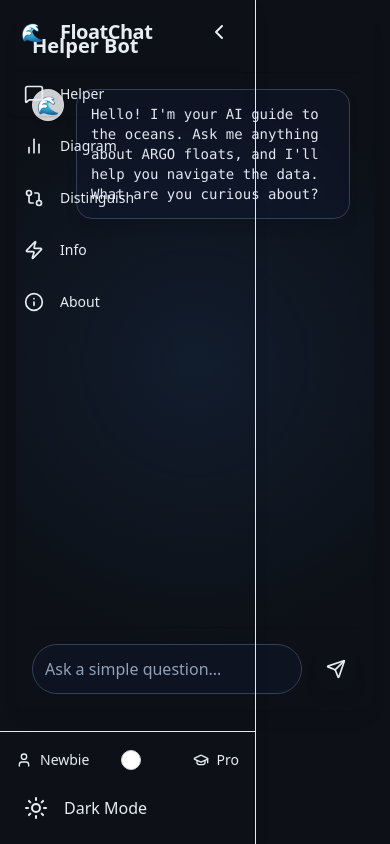
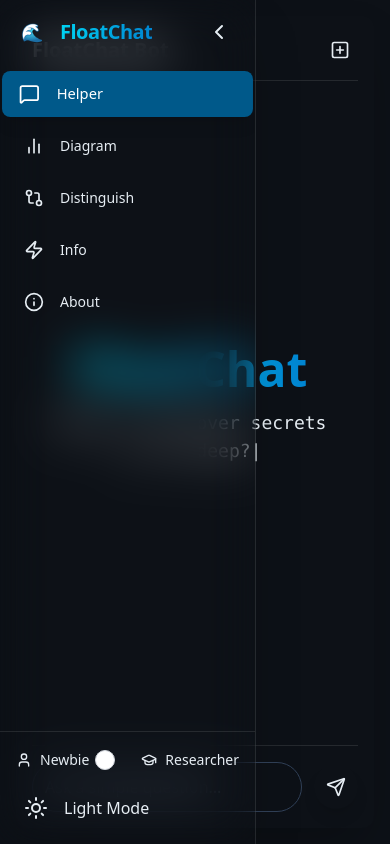
Before and after one commit to vj4614/sih_db, a Next.js app: page / in a window 390 px wide. Built offline with nearby package versions, Linux system fonts and the light colour scheme.

Commit message:
chatbot changes.

```diff
--- a/src/app/components/chat/NewbieGreeting.tsx
+++ b/src/app/components/chat/NewbieGreeting.tsx
@@ -3,54 +3,55 @@
 import React, { useState, useEffect } from 'react';
 
 export default function NewbieGreeting() {
-    const greetingLines = [
+    const poeticLines = [
         "Welcome, Ocean Explorer!",
         "Ready to discover secrets of the deep?",
         "Ask me anything to begin our journey."
     ];
-    const typeSpeed = 60;
-    const eraseSpeed = 40;
-    const pauseTime = 2000;
+    const eraseSpeed = 30;
+    const typeSpeed = 50;
+    const pauseTime = 1500;
     const [typedMessage, setTypedMessage] = useState("");
-    const [lineIndex, setLineIndex] = useState(0);
-    const [isErasing, setIsErasing] = useState(false);
+    const [erasing, setErasing] = useState(false);
+    const [messageIndex, setMessageIndex] = useState(0);
 
     useEffect(() => {
-        const handleTyping = () => {
-            const currentLine = greetingLines[lineIndex];
-            if (isErasing) {
-                if (typedMessage.length > 0) {
-                    setTypedMessage(currentLine.substring(0, typedMessage.length - 1));
-                } else {
-                    setIsErasing(false);
-                    setLineIndex((prevIndex) => (prevIndex + 1) % greetingLines.length);
-                }
+        let timer;
+        const currentLine = poeticLines[messageIndex];
+
+        if (!erasing) {
+            if (typedMessage.length < currentLine.length) {
+                timer = setTimeout(() => {
+                    setTypedMessage(currentLine.slice(0, typedMessage.length + 1));
+                }, typeSpeed);
             } else {
-                if (typedMessage.length < currentLine.length) {
-                    setTypedMessage(currentLine.substring(0, typedMessage.length + 1));
-                } else {
-                    // Pause before erasing
-                    setTimeout(() => setIsErasing(true), pauseTime);
-                }
+                timer = setTimeout(() => setErasing(true), pauseTime);
             }
-        };
-
-        const typingSpeed = isErasing ? eraseSpeed : typeSpeed;
-        const timer = setTimeout(handleTyping, typingSpeed);
+        } else {
+            if (typedMessage.length > 0) {
+                timer = setTimeout(() => {
+                    setTypedMessage(typedMessage.slice(0, -1));
+                }, eraseSpeed);
+            } else {
+                setErasing(false);
+                setMessageIndex((prev) => (prev + 1) % poeticLines.length);
+            }
+        }
 
         return () => clearTimeout(timer);
-    }, [typedMessage, isErasing, lineIndex, greetingLines, pauseTime, eraseSpeed, typeSpeed]);
+    }, [typedMessage, erasing, messageIndex]);
 
     return (
         <div className="flex-1 flex flex-col items-center justify-center text-center p-4 animate-fade-in h-full">
             <h1 className="text-5xl md:text-6xl font-bold">
-                <span className="bg-clip-text text-transparent bg-gradient-to-r from-blue-400 to-cyan-500">
-                    FloatChat Helper
+                {/* FIXED: Adjusted gradient for better visibility */}
+                <span className="bg-clip-text text-transparent bg-gradient-to-r from-cyan-400 to-sky-600">
+                    FloatChat
                 </span>
             </h1>
-            <p className="mt-4 text-lg font-mono bg-clip-text text-transparent bg-gradient-to-r from-sky-500 to-teal-400 max-w-md h-6">
+            <p className="mt-4 text-lg font-mono text-muted-foreground max-w-md h-6">
                 {typedMessage}
-                <span className="blinking-cursor text-cyan-400">|</span>
+                <span className="blinking-cursor">|</span>
             </p>
         </div>
     );
--- a/src/app/components/tabs/newbie/NewbieHelper.tsx
+++ b/src/app/components/tabs/newbie/NewbieHelper.tsx
@@ -1,88 +1,104 @@
 "use client";
 
-import React, { useEffect } from 'react';
-import { Send, User } from 'lucide-react';
+import React, { useState, useRef, useEffect, FC } from 'react';
+import { Send, User, SquarePlus } from 'lucide-react';
+import NewbieGreeting from '../../chat/NewbieGreeting';
 
-export default function NewbieHelper({ messages, setMessages, theme }) {
+const NavIcon: FC = () => (
+    <div className="bg-primary text-primary-foreground rounded-full w-8 h-8 flex items-center justify-center text-lg font-bold shadow-md">
+      🌊
+    </div>
+);
+
+export default function NewbieHelper({ messages, setMessages, theme, handleNewChat }) {
+    const [inputMessage, setInputMessage] = useState("");
+    const messagesEndRef = useRef(null);
+
     useEffect(() => {
+        messagesEndRef.current?.scrollIntoView({ behavior: "smooth" });
+    }, [messages]);
+
+    const handleSendMessage = () => {
+        if (!inputMessage.trim()) return;
+        const userInput = inputMessage.trim();
+
         if (messages.length === 0) {
             setMessages([
-                { id: 1, who: "ai", text: "Hello! I'm your AI guide to the oceans. Ask me anything about ARGO floats, and I'll help you navigate the data. What are you curious about?" },
+                { id: Date.now(), who: 'ai', text: "Hello! I'm your AI guide to the oceans. Ask me anything about ARGO floats, and I'll help you navigate the data. What are you curious about?" },
+                { id: Date.now() + 1, who: 'user', text: userInput }
             ]);
+        } else {
+             setMessages((prev) => [...prev, { id: Date.now(), who: 'user', text: userInput }]);
         }
-    }, [setMessages, messages.length]);
 
-    const handleSendMessage = (text) => {
-        if (!text) return;
-        const userInput = text.trim();
-        setMessages((prev) => [...prev, { id: Date.now(), who: 'user', text: userInput }]);
+        setInputMessage("");
 
         setTimeout(() => {
-            setMessages((prev) => [...prev, { id: Date.now() + 1, who: 'ai', text: `This is a friendly, mocked response for: "${userInput}". In a real scenario, I would provide a helpful explanation!` }]);
+            setMessages((prev) => [...prev, { id: Date.now() + 2, who: 'ai', text: `This is a friendly, mocked response for: "${userInput}". In a real scenario, I would provide a helpful explanation!` }]);
         }, 800);
     };
 
     const handleKeyDown = (e) => {
         if (e.key === 'Enter' && !e.shiftKey) {
             e.preventDefault();
-            const target = e.target as HTMLInputElement;
-            handleSendMessage(target.value);
-            target.value = '';
+            handleSendMessage();
         }
     };
 
     return (
-        <section className="h-[calc(100vh-150px)] animate-fade-in">
-            <div className="bg-card rounded-xl shadow-lg h-full flex flex-col chat-aurora-container">
-                <div className="chat-content-wrapper p-4 sm:p-6">
-                    <h2 className="text-xl font-bold mb-4 border-b pb-3 text-foreground/80 dark:text-foreground/80 border-black/10 dark:border-white/10">
-                        Helper Bot
-                    </h2>
+        <section className="h-full animate-fade-in">
+            <div className="bg-card/80 backdrop-blur-lg rounded-xl shadow-2xl shadow-primary/20 h-full flex flex-col">
+                <div className="p-4 sm:p-6 flex flex-col h-full">
+                    <div className="flex items-center justify-between text-xl font-bold mb-4 border-b pb-3 text-foreground/80 dark:text-foreground/80 border-white/10 dark:border-gray-700/50">
+                        <h2>FloatChat Bot</h2>
+                        <button onClick={handleNewChat} className="p-2 rounded-lg hover:bg-muted/50 transition-colors" title="New Chat">
+                            <SquarePlus size={20} />
+                        </button>
+                    </div>
                     <div className="flex-1 space-y-6 overflow-y-auto pr-2 mb-4">
-                        {messages.map((m) => (
+                        {messages.length === 0 ? (
+                            <NewbieGreeting />
+                        ) : (
+                            messages.map((m) => (
                                 <div key={m.id} className={`flex items-start gap-3 ${m.who === 'user' ? 'justify-end' : 'justify-start'}`}>
                                     {m.who === 'ai' && (
-                                    <div className="flex-shrink-0 w-8 h-8 rounded-full bg-white/80 dark:bg-slate-800/80 backdrop-blur-sm border border-white/20 dark:border-slate-700 flex items-center justify-center shadow-md">
-                                        <div className="text-lg">🌊</div>
+                                        <div className="flex-shrink-0">
+                                            <NavIcon />
                                         </div>
                                     )}
-                                <div className={`max-w-xs lg:max-w-xl p-3.5 rounded-2xl border shadow-lg backdrop-blur-xl text-sm
+                                    <div className={`max-w-xs lg:max-w-xl p-3.5 rounded-2xl shadow-lg text-sm
                                         ${m.who === 'user'
-                                        ? theme === 'light'
-                                            ? 'bg-blue-500/10 border-blue-500/20 text-blue-900'
-                                            // This is the restored dark mode style for the user message
-                                            : 'bg-gradient-to-br from-primary to-blue-700 text-white border-blue-500/50'
-                                        : theme === 'light'
-                                            ? 'bg-white/60 border-white/30 text-slate-800'
-                                            : 'bg-slate-900/60 border-slate-700 text-slate-200'
+                                            ? 'bg-gradient-to-br from-teal-400 to-cyan-500 text-white'
+                                            : 'bg-gradient-to-br from-blue-700 to-indigo-800 text-slate-200'
                                         }`}
                                     >
                                         <p className={m.who === 'ai' ? 'font-mono' : 'font-medium'}>{m.text}</p>
                                     </div>
                                     {m.who === 'user' && (
-                                    <div className="flex-shrink-0 w-8 h-8 rounded-full bg-primary/10 backdrop-blur-sm border border-primary/20 flex items-center justify-center shadow-md">
-                                        <User size={16} className="text-primary" />
+                                        <div className="flex-shrink-0 w-8 h-8 rounded-full bg-muted flex items-center justify-center shadow-md">
+                                            <User size={16} className="text-muted-foreground" />
                                         </div>
                                     )}
                                 </div>
-                        ))}
+                            ))
+                        )}
+                        <div ref={messagesEndRef} />
                     </div>
-                    <div className="mt-auto flex items-center gap-3 border-t pt-4 border-black/10 dark:border-white/10">
+                    <div className="mt-auto flex items-center gap-3 border-t pt-4 border-white/10 dark:border-gray-700/50">
                         <input
                             id="chat-input"
-                            className={`flex-1 p-3 rounded-full border backdrop-blur-lg focus:ring-2 focus:outline-none placeholder:text-opacity-60
+                            value={inputMessage}
+                            onChange={(e) => setInputMessage(e.target.value)}
+                            className={`flex-1 p-3 rounded-full border bg-background/50 backdrop-blur-lg focus:ring-2 focus:outline-none placeholder:text-opacity-60
                                 ${theme === 'light'
-                                    ? 'bg-white/60 border-slate-300/70 text-slate-800 placeholder:text-slate-500 focus:ring-blue-500'
-                                    : 'bg-slate-900/50 border-slate-700 text-slate-100 placeholder:text-slate-400 focus:ring-primary'
+                                    ? 'border-slate-300/70 text-slate-800 placeholder:text-slate-500 focus:ring-primary'
+                                    : 'border-slate-700 text-slate-100 placeholder:text-slate-400 focus:ring-primary'
                                 }`}
                             placeholder="Ask a simple question..."
                             onKeyDown={handleKeyDown}
                         />
                         <button
-                            onClick={() => {
-                                const input = document.getElementById('chat-input') as HTMLInputElement;
-                                if (input) { handleSendMessage(input.value); input.value = ''; }
-                            }}
+                            onClick={handleSendMessage}
                             className="p-3 bg-primary text-primary-foreground rounded-full hover:bg-primary/90 transition-all transform active:scale-95 shadow-lg"
                         >
                             <Send size={20} />
--- a/src/app/components/ui/Header.tsx
+++ b/src/app/components/ui/Header.tsx
@@ -1,9 +1,9 @@
 "use client";
 
-import React, { useState } from "react";
+import React from "react";
 import type { FC } from "react";
-import { Sun, Moon, MessageSquare, BarChart2, GitCompare, Zap, Info, User, GraduationCap, Menu, X, ChevronLeft, ChevronRight } from 'lucide-react';
-import { RESEARCHER_TABS, NEWBIE_TABS, Tab, TabConfig, Mode } from "../../types";
+import { Sun, Moon, MessageSquare, BarChart2, GitCompare, Zap, Info, User, GraduationCap, ChevronLeft, ChevronRight } from 'lucide-react';
+import { RESEARCHER_TABS, NEWBIE_TABS, Tab, Mode } from "../../types";
 
 interface HeaderProps {
     theme: 'light' | 'dark';
@@ -12,12 +12,17 @@
     setActiveTab: (tab: Tab) => void;
     mode: Mode;
     onModeToggle: () => void;
-    showDrippingEffect: boolean;
     isSidebarOpen: boolean;
     setIsSidebarOpen: (isOpen: boolean) => void;
 }
 
-export default function Header({ theme, setTheme, activeTab, setActiveTab, mode, onModeToggle, showDrippingEffect, isSidebarOpen, setIsSidebarOpen }: HeaderProps) {
+const NavIcon: FC = () => (
+  <div className="bg-primary text-primary-foreground rounded-full w-8 h-8 flex items-center justify-center text-lg font-bold">
+    🌊
+  </div>
+);
+
+export default function Header({ theme, setTheme, activeTab, setActiveTab, mode, onModeToggle, isSidebarOpen, setIsSidebarOpen }: HeaderProps) {
   const tabs = mode === 'researcher' ? RESEARCHER_TABS : NEWBIE_TABS;
 
   const handleTabClick = (tabId: Tab) => {
@@ -25,15 +30,14 @@
   };
 
   return (
-    <>
-      {/* Sidebar - Desktop and Mobile */}
-      <aside className={`fixed inset-y-0 left-0 z-50 flex flex-col transition-all duration-300 ease-in-out bg-card shadow-lg border-r border-gray-200 dark:border-gray-800 ${isSidebarOpen ? 'w-64' : 'w-20'}`}>
+    <aside className={`fixed inset-y-0 left-0 z-50 flex flex-col transition-all duration-300 ease-in-out bg-card/80 backdrop-blur-xl shadow-2xl border-r border-white/10 dark:border-gray-800/20 ${isSidebarOpen ? 'w-64' : 'w-20'}`}>
       <div className="flex items-center justify-between p-4 h-16">
         <div className={`flex items-center gap-3 transition-opacity duration-200 ${isSidebarOpen ? 'opacity-100' : 'opacity-0 hidden'}`}>
-            <div className="bg-primary text-primary-foreground rounded-full w-8 h-8 flex items-center justify-center text-lg font-bold">🌊</div>
-            <h1 className="text-xl font-bold tracking-tight">FloatChat</h1>
+          <NavIcon />
+          {/* FIXED: Adjusted gradient for better visibility */}
+          <h1 className="text-xl font-bold tracking-tight whitespace-nowrap bg-clip-text text-transparent bg-gradient-to-r from-cyan-400 to-sky-600">FloatChat</h1>
         </div>
-          <button onClick={() => setIsSidebarOpen(!isSidebarOpen)} className="p-2 rounded-full hover:bg-muted">
+        <button onClick={() => setIsSidebarOpen(!isSidebarOpen)} className="p-2 rounded-full hover:bg-muted/50">
           {isSidebarOpen ? <ChevronLeft size={24} /> : <ChevronRight size={24} />}
         </button>
       </div>
@@ -43,22 +47,19 @@
           <button
             key={id}
             onClick={() => handleTabClick(id)}
-                className={`w-full text-left flex items-center gap-4 px-4 py-3 rounded-lg text-sm font-medium transition-colors
-                ${activeTab === id ? "bg-primary text-primary-foreground shadow-sm" : "text-muted-foreground hover:bg-background/60 hover:text-foreground"}
+            className={`w-full text-left flex items-center gap-4 px-4 py-3 rounded-lg text-sm font-medium transition-all duration-200
+            ${activeTab === id
+              ? "bg-sky-800 dark:bg-primary text-white shadow-lg dark:shadow-primary/50 scale-105"
+              : "text-muted-foreground hover:bg-muted/50 hover:text-foreground"}
             `}
           >
-              <div className="relative flex items-center justify-center">
-                {activeTab === id && (
-                  <span className="absolute h-2.5 w-2.5 rounded-full bg-primary animate-pulse"></span>
-                )}
             <Icon size={20} />
-              </div>
             <span className={`transition-opacity duration-200 ${isSidebarOpen ? 'opacity-100' : 'opacity-0 hidden'}`}>{label}</span>
           </button>
         ))}
       </nav>
 
-        <div className="p-4 border-t border-gray-200 dark:border-gray-800 space-y-4">
+      <div className="p-4 border-t border-white/10 dark:border-gray-800/20 space-y-4">
         <div className={`flex items-center justify-between transition-all duration-300 ${isSidebarOpen ? 'opacity-100' : 'opacity-0 h-0 pointer-events-none'}`}>
           <div className="flex items-center gap-2">
             <User size={16} className={`transition-colors duration-300 ${mode === 'newbie' ? 'text-primary' : 'text-muted-foreground'}`} />
@@ -66,19 +67,18 @@
           </div>
           <label htmlFor="mode-toggle" className="relative inline-flex items-center cursor-pointer">
             <input type="checkbox" id="mode-toggle" className="sr-only peer" checked={mode === 'researcher'} onChange={onModeToggle} />
-                    <div className="w-11 h-6 bg-muted peer-focus:outline-none peer-focus:ring-2 peer-focus:ring-primary/50 dark:peer-focus:ring-primary rounded-full peer dark:bg-gray-700 peer-checked:after:translate-x-full peer-checked:after:border-white after:content-[''] after:absolute after:top-[2px] after:left-[2px] after:bg-white after:border-gray-300 after:border after:rounded-full after:h-5 after:w-5 after:transition-all dark:border-gray-600 peer-checked:bg-primary"></div>
+            <div className="w-11 h-6 bg-muted/50 peer-focus:outline-none peer-focus:ring-2 peer-focus:ring-primary/50 rounded-full peer dark:bg-gray-700 peer-checked:after:translate-x-full peer-checked:after:border-white after:content-[''] after:absolute after:top-[2px] after:left-[2px] after:bg-white after:border-gray-300 after:border after:rounded-full after:h-5 after:w-5 after:transition-all dark:border-gray-600 peer-checked:bg-primary"></div>
           </label>
           <div className="flex items-center gap-2">
             <GraduationCap size={16} className={`transition-colors duration-300 ${mode === 'researcher' ? 'text-primary' : 'text-muted-foreground'}`} />
-                    <span className={`text-sm font-medium transition-colors duration-300 ${mode === 'researcher' ? 'text-foreground' : 'text-muted-foreground'}`}>Pro</span>
+            <span className={`text-sm font-medium transition-colors duration-300 ${mode === 'researcher' ? 'text-foreground' : 'text-muted-foreground'}`}>Researcher</span>
           </div>
         </div>
-            <button onClick={() => setTheme((t) => (t === "dark" ? "light" : "dark"))} className={`w-full flex items-center gap-4 p-2 rounded-lg hover:bg-muted transition-colors`}>
+        <button onClick={() => setTheme((t) => (t === "dark" ? "light" : "dark"))} className={`w-full flex items-center gap-4 p-2 rounded-lg hover:bg-muted/50 transition-colors`}>
           {theme === "dark" ? <Sun size={24} /> : <Moon size={24} />}
-                <span className={`transition-opacity duration-200 ${isSidebarOpen ? 'opacity-100' : 'opacity-0 hidden'}`}>{theme === "dark" ? "Dark Mode" : "Light Mode"}</span>
+          <span className={`transition-opacity duration-200 ${isSidebarOpen ? 'opacity-100' : 'opacity-0 hidden'}`}>{theme === "dark" ? "Light Mode" : "Dark Mode"}</span>
         </button>
       </div>
     </aside>
-    </>
   );
 }
--- a/src/app/page.tsx
+++ b/src/app/page.tsx
@@ -2,14 +2,8 @@
 
 import React, { useState, useEffect, FC } from "react";
 import { LatLngExpression } from "leaflet";
-import { MessageSquare, BarChart2, GitCompare, Zap, Info, User, GraduationCap } from 'lucide-react';
-
-// Import modular components
 import Header from "./components/ui/Header";
-import SidePanel from "./components/ui/SidePanel";
-import Map from "./components/ui/Map";
 import WaveAnimation from "./components/ui/WaveAnimation";
-
 import ChatTab from "./components/tabs/ChatTab";
 import VisualizeTab from "./components/tabs/VisualizeTab";
 import CompareTab from "./components/tabs/CompareTab";
@@ -18,10 +12,9 @@
 import NewbieHelper from "./components/tabs/newbie/NewbieHelper";
 import NewbieDiagram from "./components/tabs/newbie/NewbieDiagram";
 import NewbieDistinguish from "./components/tabs/newbie/NewbieDistinguish";
+import { Tab, MapTransition, Mode } from "./types";
 
-import { RESEARCHER_TABS, NEWBIE_TABS, Tab, MapTransition, Mode } from "./types";
-
-const mockFloats = [
+export const mockFloats = [
     { id: 1, platform_number: 98765, project_name: "INCOIS", last_cycle: 15, position: [-10.0, 85.0] as LatLngExpression, trajectory: [[-14.0, 75.0], [-12.5, 76.5], [-11.0, 75.5], [-10.5, 78.0], [-9.0, 79.0], [-11.0, 82.0], [-12.0, 84.0], [-10.0, 85.0]] as LatLngExpression[] },
     { id: 2, platform_number: 12345, project_name: "NOAA", last_cycle: 22, position: [-15.0, 78.0] as LatLngExpression, trajectory: [[-8.0, 77.0], [-10.0, 79.0], [-12.0, 81.0], [-14.0, 80.0], [-16.0, 79.0], [-15.0, 78.0]] as LatLngExpression[] },
     { id: 3, platform_number: 54321, project_name: "CSIRO", last_cycle: 8, position: [-13.0, 83.0] as LatLngExpression, trajectory: [[-18.0, 80.0], [-16.0, 81.0], [-14.0, 79.0], [-12.0, 81.5], [-11.5, 83.5], [-13.0, 83.0]] as LatLngExpression[] },
@@ -31,41 +24,34 @@
   const [theme, setTheme] = useState<"light" | "dark">("dark");
   const [mode, setMode] = useState<Mode>("newbie");
   const [showWaveAnimation, setShowWaveAnimation] = useState(false);
-  const [showDrippingEffect, setShowDrippingEffect] = useState(false);
   const [activeTab, setActiveTab] = useState<Tab>("chat");
   const [messages, setMessages] = useState([]);
   const [chatHasVisuals, setChatHasVisuals] = useState(false);
-
   const [mapCenter, setMapCenter] = useState<LatLngExpression>([0, 80]);
   const [mapZoom, setMapZoom] = useState(3);
   const [selectedFloat, setSelectedFloat] = useState(null);
   const [regionSummary, setRegionSummary] = useState(null);
   const [mapTransition, setMapTransition] = useState<MapTransition>('fly');
   const [isSidebarOpen, setIsSidebarOpen] = useState(true);
-
   const [filters, setFilters] = useState({ startDate: "2023-03-01", endDate: "2023-03-31", region: "Indian Ocean", parameter: "Salinity", floatId: "" });
 
   useEffect(() => { document.documentElement.classList.toggle("dark", theme === "dark"); }, [theme]);
 
   const handleModeToggle = () => {
-    // Always trigger the wave animation when switching
     setShowWaveAnimation(true);
-    setShowDrippingEffect(false);
-
-    // After the animation plays, update the state
     setTimeout(() => {
         const isSwitchingToNewbie = mode === "researcher";
-
         setMode(isSwitchingToNewbie ? "newbie" : "researcher");
         setActiveTab("chat");
         setMessages([]);
+        setChatHasVisuals(false); // Reset visuals on mode switch
         setShowWaveAnimation(false);
+    }, 1200);
+  };
 
-        if (isSwitchingToNewbie) {
-            setShowDrippingEffect(true);
-            setTimeout(() => { setShowDrippingEffect(false); }, 1500);
-        }
-    }, 5000);
+  const handleNewChat = () => {
+    setMessages([]);
+    setChatHasVisuals(false);
   };
 
   const handleFloatSelect = (float) => { setMapTransition('fly'); setRegionSummary(null); setSelectedFloat(float); setMapCenter(float.position); setMapZoom(7); };
@@ -92,7 +78,7 @@
   const renderDashboard = () => {
     if (mode === 'newbie') {
       switch (activeTab) {
-        case "chat": return <NewbieHelper messages={messages} setMessages={setMessages} theme={theme} />;
+        case "chat": return <NewbieHelper messages={messages} setMessages={setMessages} theme={theme} handleNewChat={handleNewChat} />;
         case "visualize": return (
           <NewbieDiagram
             floats={mockFloats} filters={filters} handleFilterChange={handleFilterChange} handleApplyFilters={handleApplyFilters}
@@ -100,15 +86,15 @@
             onFloatSelect={handleFloatSelect} onDetailClose={handleDetailClose} theme={theme} mapTransition={mapTransition}
           />
         );
-        case "compare": return <NewbieDistinguish theme={theme} />;
+        case "compare": return <CompareTab theme={theme} />;
         case "insights": return <InsightsTab theme={theme} />;
         case "about": return <AboutTab />;
         default: return null;
       }
     }
     return (
-      <div className="max-w-7xl mx-auto">
-        {activeTab === "chat" && <ChatTab messages={messages} setMessages={setMessages} theme={theme} chatHasVisuals={chatHasVisuals} setChatHasVisuals={setChatHasVisuals} />}
+      <div className="max-w-7xl mx-auto h-full">
+        {activeTab === "chat" && <ChatTab messages={messages} setMessages={setMessages} theme={theme} chatHasVisuals={chatHasVisuals} setChatHasVisuals={setChatHasVisuals} handleNewChat={handleNewChat} />}
         {activeTab === "visualize" && (
           <VisualizeTab
             floats={mockFloats} filters={filters} handleFilterChange={handleFilterChange} handleApplyFilters={handleApplyFilters}
```
Also changed, not shown: src/app/components/tabs/ChatTab.tsx (+29 -34 lines), src/app/components/tabs/CompareTab.tsx (+51 -48 lines). Lines whose indentation alone changed are shown as unchanged.
